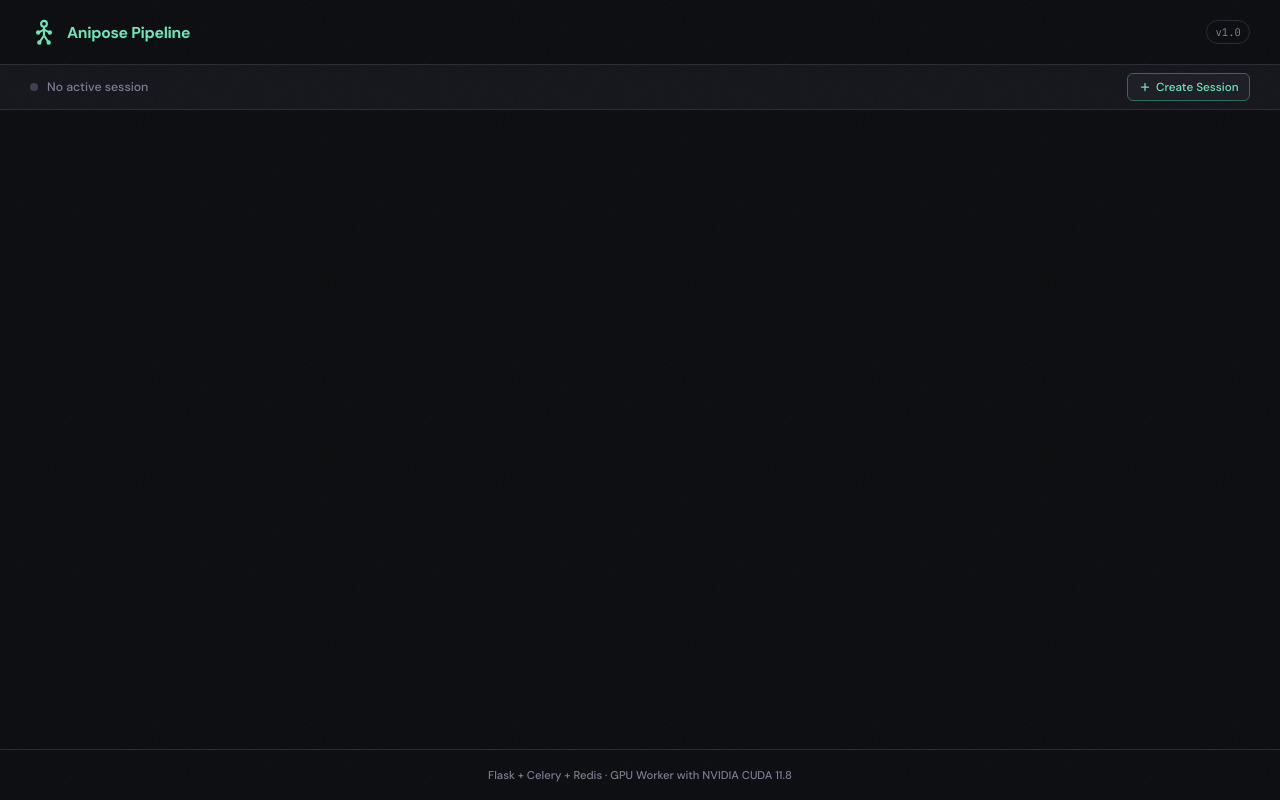
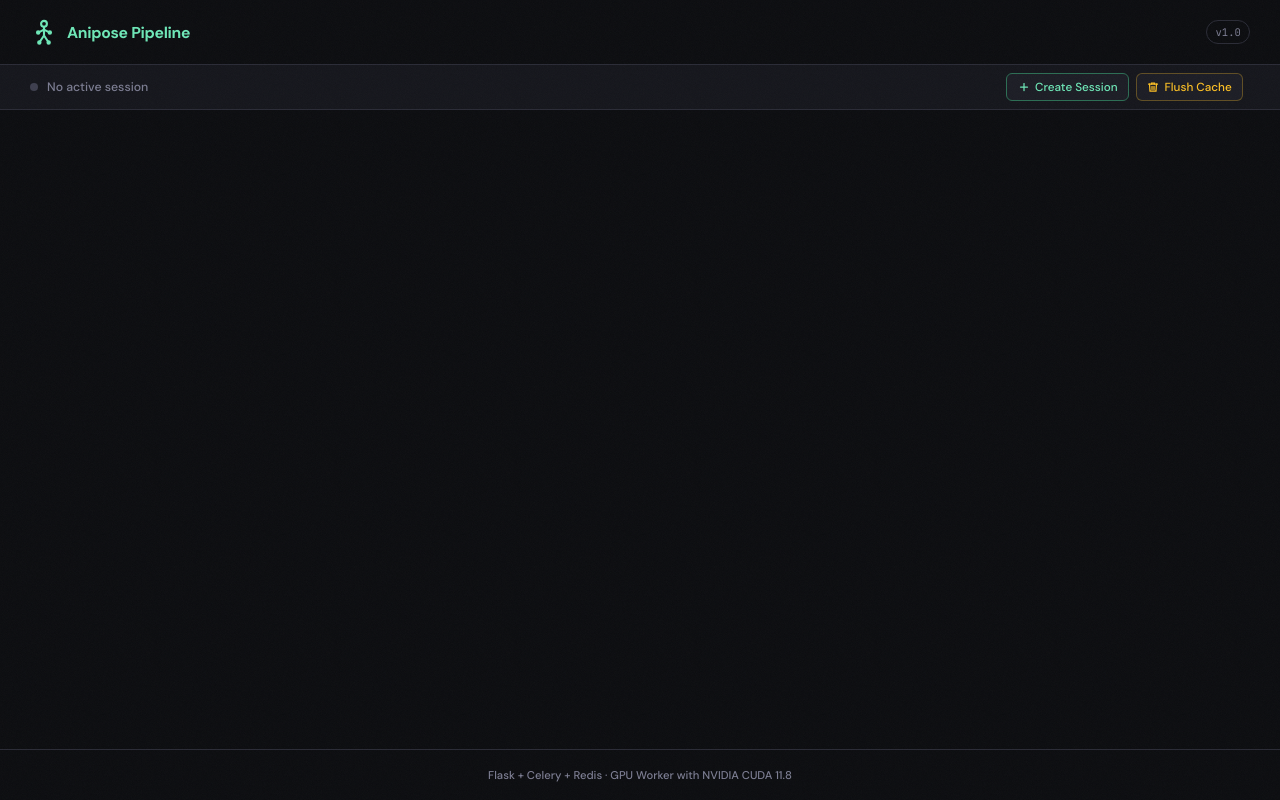
Before and after one commit to samsam2610/deeplabcut-webapp-docker, a Flask app: page / in a window 1280 px wide. Run offline with Flask 3, Linux system fonts and the light colour scheme; data that the repository does not hold is empty; parts of the project's set-up code (start-up, migrations or seed data) failed here and were passed over.

Commit message:
fix redis cache

```diff
--- a/src/app.py
+++ b/src/app.py
@@ -170,6 +170,20 @@ def status(task_id: str):
         response["stage"] = result.state
 
     return jsonify(response)
+
+
+@app.route("/admin/flush-task-cache", methods=["POST"])
+def flush_task_cache():
+    """
+    Delete all Celery task-result keys from Redis and purge the broker queue.
+    Useful for clearing stale/malformed task results that cause worker crashes.
+    Does NOT affect the active session key.
+    """
+    task_meta_keys = list(_redis_client.scan_iter("celery-task-meta-*"))
+    if task_meta_keys:
+        _redis_client.delete(*task_meta_keys)
+    _redis_client.delete("celery")          # purge the default broker queue
+    return jsonify({"deleted": len(task_meta_keys)})
 
 
 @app.route("/session", methods=["POST"])
--- a/static/main.js
+++ b/static/main.js
@@ -134,6 +134,34 @@
       console.error("Clear session error:", err);
     }
     applySessionState({ status: "none" });
+  });
+
+  // ── Flush Redis cache ─────────────────────────────────────────
+  const btnFlushCache      = document.getElementById("btn-flush-cache");
+  const flushCacheStatus   = document.getElementById("flush-cache-status");
+
+  btnFlushCache.addEventListener("click", async () => {
+    if (!confirm("Delete all Celery task results from Redis and clear the task queue?\n\nThis will break any in-progress jobs but fixes a crashed/looping worker.")) return;
+    btnFlushCache.disabled = true;
+    try {
+      const res  = await fetch("/admin/flush-task-cache", { method: "POST" });
+      const data = await res.json();
+      if (res.ok) {
+        flushCacheStatus.textContent = `Cleared ${data.deleted} task result(s) + queue.`;
+        flushCacheStatus.className   = "flush-cache-status ok";
+      } else {
+        flushCacheStatus.textContent = data.error || "Error";
+        flushCacheStatus.className   = "flush-cache-status err";
+      }
+    } catch {
+      flushCacheStatus.textContent = "Network error";
+      flushCacheStatus.className   = "flush-cache-status err";
+    }
+    btnFlushCache.disabled = false;
+    setTimeout(() => {
+      flushCacheStatus.textContent = "";
+      flushCacheStatus.className   = "flush-cache-status";
+    }, 5000);
   });
 
   // ── Restore session state on page load ──────────────────────
--- a/static/style.css
+++ b/static/style.css
@@ -181,6 +181,24 @@ body {
 .btn-sm.btn-danger:hover {
   background: rgba(248, 113, 113, .08);
 }
+
+.btn-sm.btn-flush-cache {
+  border-color: rgba(251, 191, 36, .3);
+  color: #fbbf24;
+}
+
+.btn-sm.btn-flush-cache:hover {
+  background: rgba(251, 191, 36, .08);
+}
+
+.flush-cache-status {
+  font-family: var(--mono);
+  font-size: .72rem;
+  color: var(--text-dim);
+  white-space: nowrap;
+}
+.flush-cache-status.ok  { color: var(--accent); }
+.flush-cache-status.err { color: var(--danger); }
 
 #session-config-input { display: none !important; }
 
--- a/templates/index.html
+++ b/templates/index.html
@@ -53,6 +53,11 @@
         <svg width="12" height="12" viewBox="0 0 24 24" fill="none" stroke="currentColor" stroke-width="2.5" stroke-linecap="round"><line x1="18" y1="6" x2="6" y2="18"/><line x1="6" y1="6" x2="18" y2="18"/></svg>
         Clear Session
       </button>
+      <button class="btn-sm btn-flush-cache" id="btn-flush-cache" title="Delete all stale Celery task results from Redis and clear the task queue">
+        <svg width="12" height="12" viewBox="0 0 24 24" fill="none" stroke="currentColor" stroke-width="2.5" stroke-linecap="round"><polyline points="3 6 5 6 21 6"/><path d="M19 6l-1 14H6L5 6"/><path d="M10 11v6"/><path d="M14 11v6"/><path d="M9 6V4h6v2"/></svg>
+        Flush Cache
+      </button>
+      <span id="flush-cache-status" class="flush-cache-status"></span>
     </div>
   </div>
 
```
